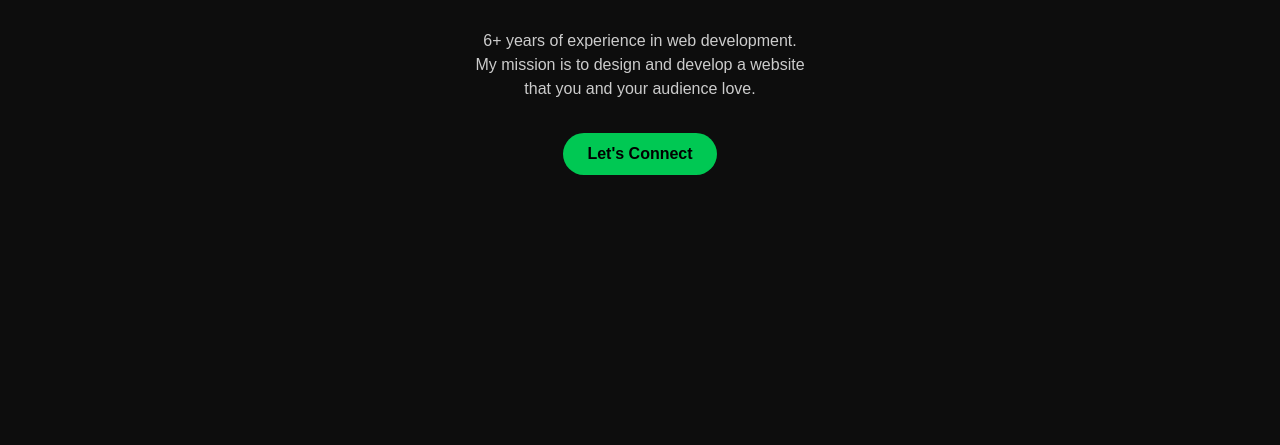
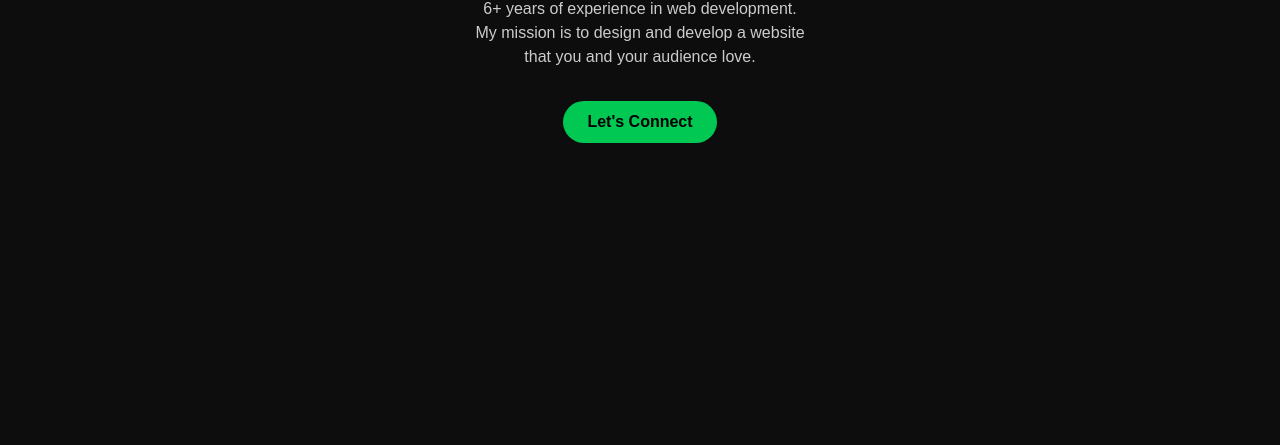
Before and after one commit to keiruff/portfolio, a plain HTML site: page index.html in a window 1280 px wide. Shown: the part 517-962 px from the top of the page. After the commit the page ends 898 px from the top, so only its background shows below. Drawn offline with Linux system fonts and the light colour scheme.

Commit message:
Update styles.css

```diff
--- a/styles.css
+++ b/styles.css
@@ -38,7 +38,7 @@ header nav a:hover {
   justify-content: center;
   align-items: center;
   text-align: center;
-  padding: 6rem 2rem;
+  padding: 4rem 2rem;
   min-height: 90vh;
 }
 
```
